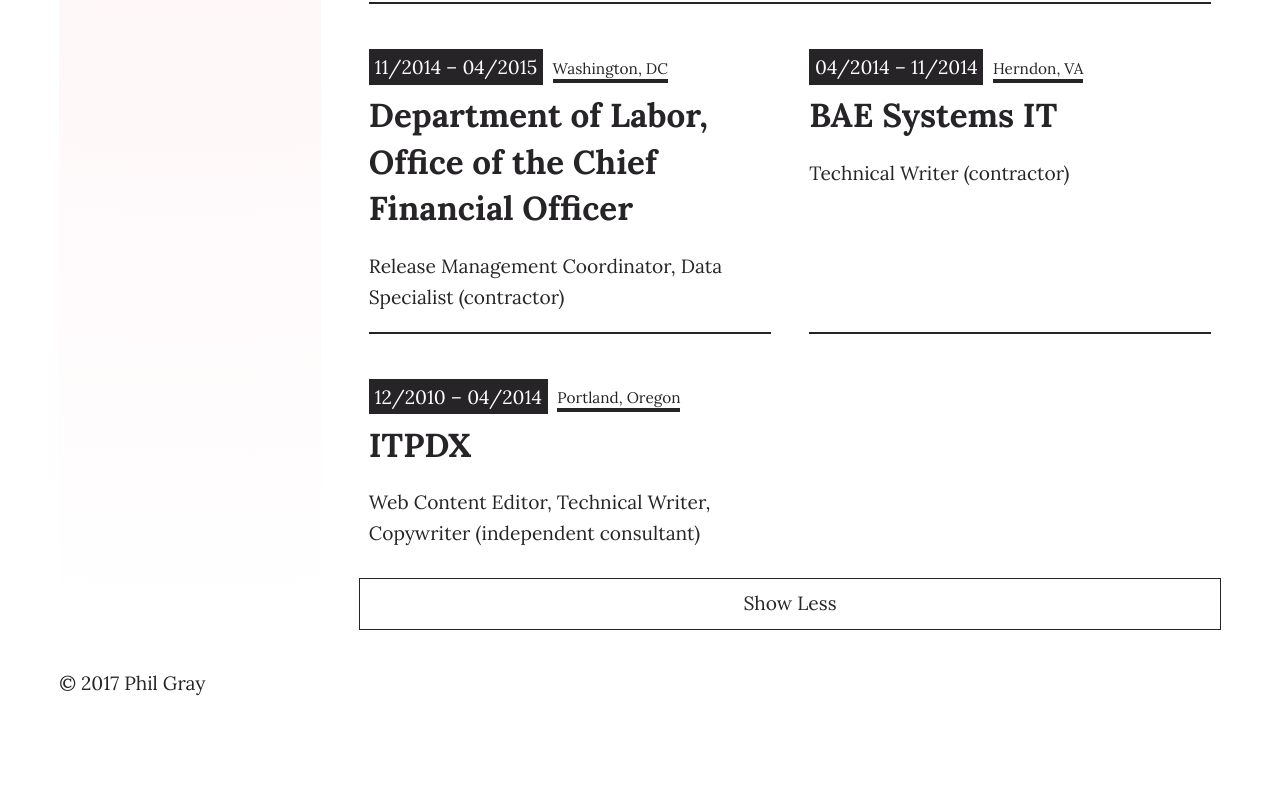
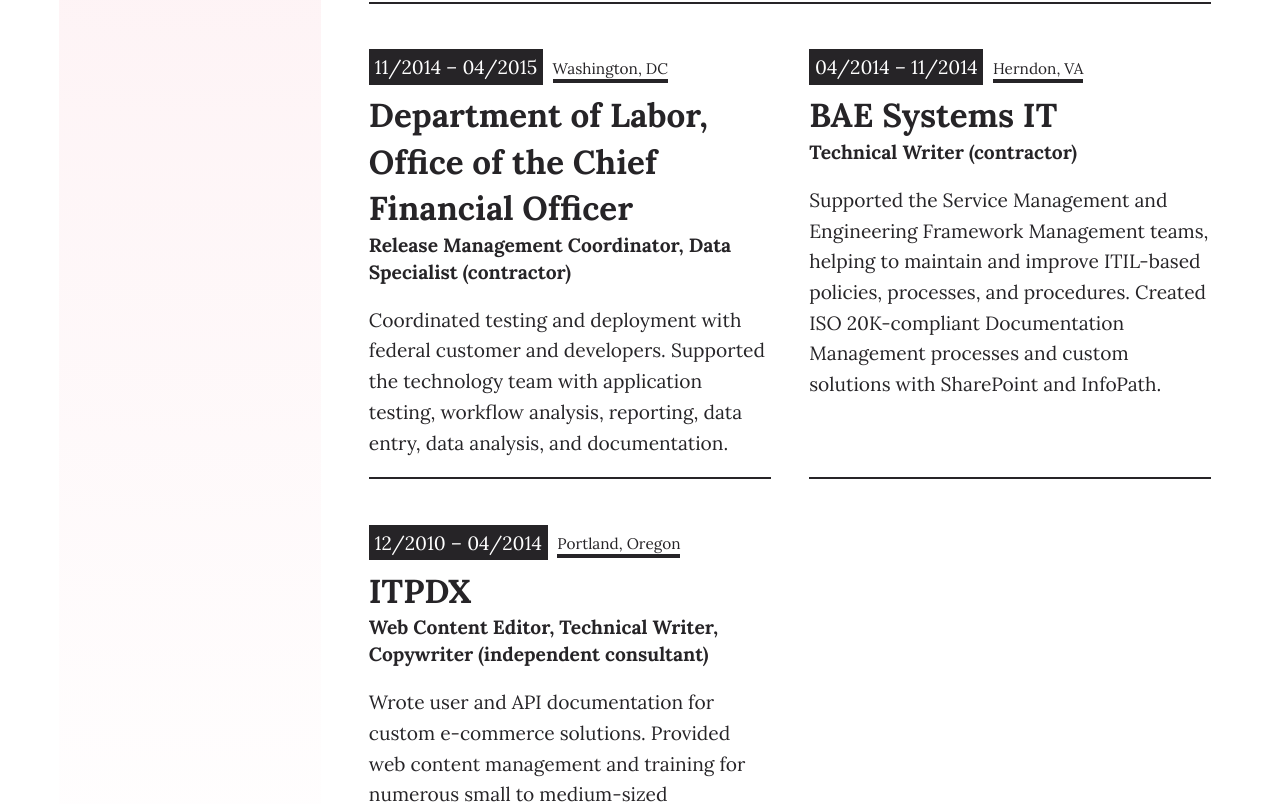
Before and after one commit to thephilgray/thephilgray-nuxt, a Nuxt app: page /resume in a window 1280 px wide. Shown: the part 3138-3942 px from the top of the page. Before the commit the page ends 3853 px from the top, so only its background shows below. Built offline with nearby package versions, Linux system fonts and the light colour scheme.

Commit message:
add descriptions to resume

```diff
--- a/pages/resume/index.vue
+++ b/pages/resume/index.vue
@@ -62,33 +62,36 @@
                     span 04/2015 – present
                     .relevant-experience__location
                       small Washington, DC
-                  h3 BSA | The Software Alliance
-                  h4 Web Manager
-                  p Manages sites for global organization and its foundation. Oversees content management, development, reporting, and migrations. Designs, develops, and customizes new properties for targeted campaigns.
+                  h3.relevant-experinece__company BSA | The Software Alliance
+                  h4.relevant-experinece__title Web Manager
+                  p.relevant-experinece__description Manages sites for global organization and its foundation. Oversees content management, development, reporting, and migrations. Designs, develops, and customizes new properties for targeted campaigns.
                 .relevant-experience__item
                   .relevant-experience__years
                     span 11/2014 – 04/2015
                     .relevant-experience__location
                       small Washington, DC
-                  h3 Department of Labor, Office of the Chief Financial Officer
-                  p Release Management Coordinator, Data Specialist
+                  h3.relevant-experinece__company Department of Labor, Office of the Chief Financial Officer
+                  h4.relevant-experinece__title Release Management Coordinator, Data Specialist
                     span &nbsp;(contractor)
+                  p.relevant-experinece__description Coordinated testing and deployment with federal customer and developers. Supported the technology team with application testing, workflow analysis, reporting, data entry, data analysis, and documentation.
                 .relevant-experience__item
                   .relevant-experience__years
                     span 04/2014 – 11/2014
                     .relevant-experience__location
                       small Herndon, VA
-                  h3 BAE Systems IT
-                  p Technical Writer
+                  h3.relevant-experinece__company BAE Systems IT
+                  h4.relevant-experinece__title Technical Writer
                     span &nbsp;(contractor)
+                  p.relevant-experinece__description Supported the Service Management and Engineering Framework Management teams, helping to maintain and improve ITIL-based policies, processes, and procedures. Created ISO 20K-compliant Documentation Management processes and custom solutions with SharePoint and InfoPath.
                 .relevant-experience__item
                   .relevant-experience__years
                     span 12/2010 – 04/2014
                     .relevant-experience__location
                       small Portland, Oregon
-                  h3 ITPDX
-                  p Web Content Editor, Technical Writer, Copywriter
+                  h3.relevant-experinece__company ITPDX
+                  h4.relevant-experinece__title Web Content Editor, Technical Writer, Copywriter
                     span &nbsp;(independent consultant)
+                  p.relevant-experinece__description Wrote user and API documentation for custom e-commerce solutions. Provided web content management and training for numerous small to medium-sized businesses.
       .btn.btn--full-width(@click="showRelevant = !showRelevant") Show {{!showRelevant ? 'More' : 'Less'}}
 </template>
 <script>
@@ -233,6 +236,10 @@
   margin: 2em 0;
 }
 
+.relevant-experience__item:not(:first-child) .relevant-experinece__title {
+  font-size: 100%;
+}
+
 @media screen and (min-width: 768px) {
   .relevant-experience__list {
     display: grid;
```
